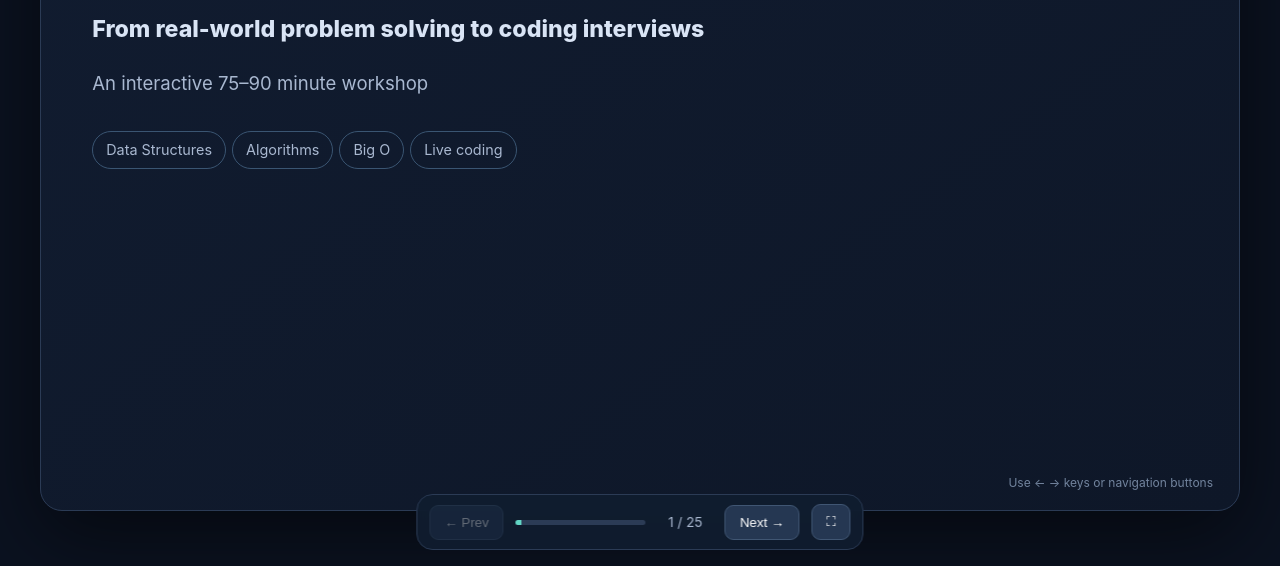
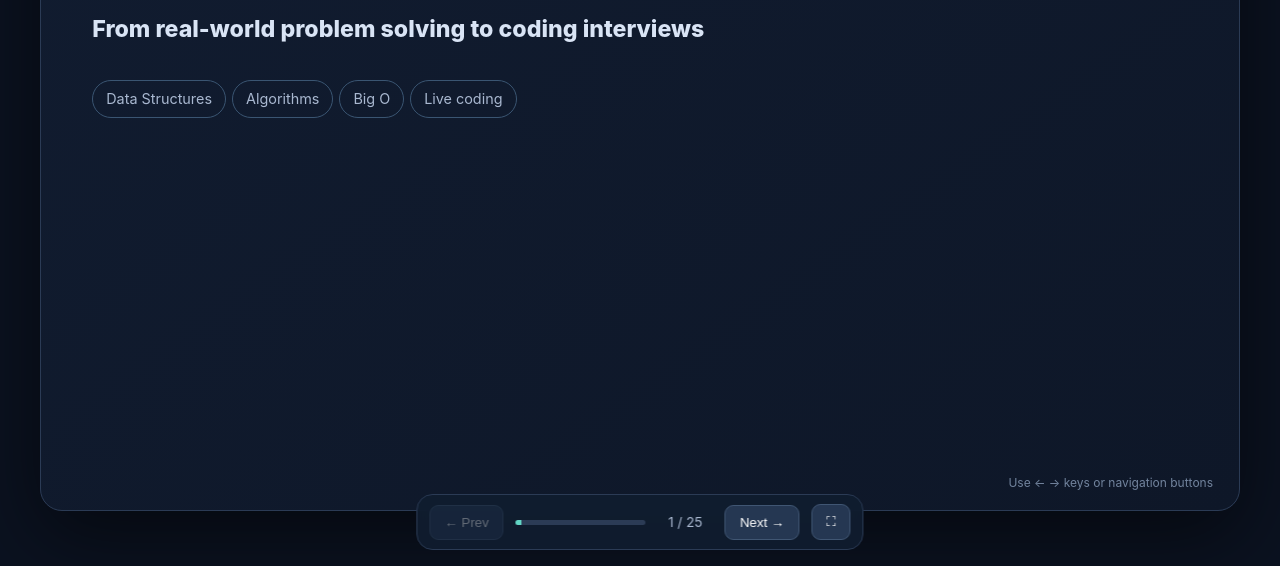
Before and after one commit to Chandrashekar1404/DSA-PPT, a plain HTML site: page index.html in a window 1280 px wide. Shown: the part 234-800 px from the top of the page. Drawn offline with Linux system fonts and the light colour scheme.

Commit message:
Remove workshop duration description from index.html
Removed the description of the workshop duration.

```diff
--- a/index.html
+++ b/index.html
@@ -435,7 +435,7 @@
             <div class="hero">
                 <h1>DSA <span class="accent">with Python</span></h1>
                 <p class="big">From real-world problem solving to coding interviews</p>
-                <p class="muted">An interactive 75–90 minute workshop</p>
+
                 <div style="margin-top:28px"><span class="tag">Data Structures</span><span
                         class="tag">Algorithms</span><span class="tag">Big O</span><span class="tag">Live coding</span>
                 </div>
```
